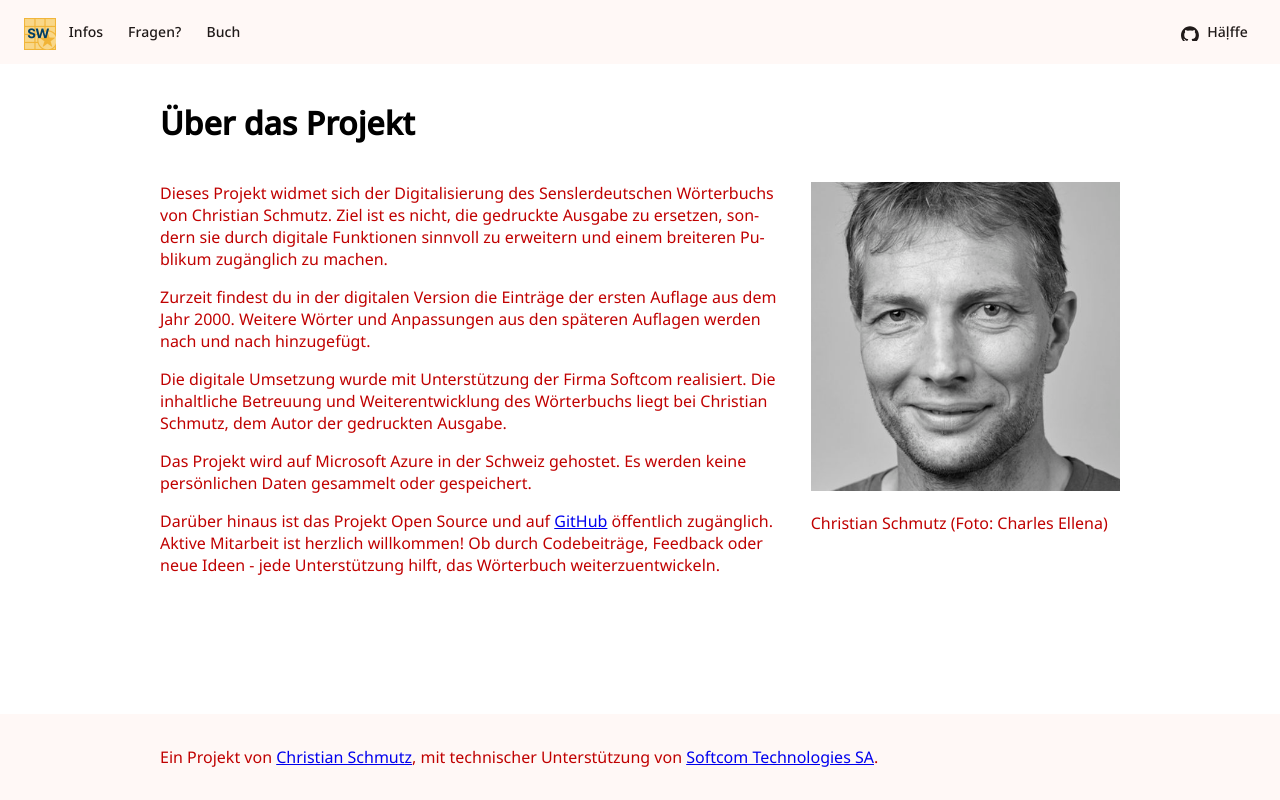
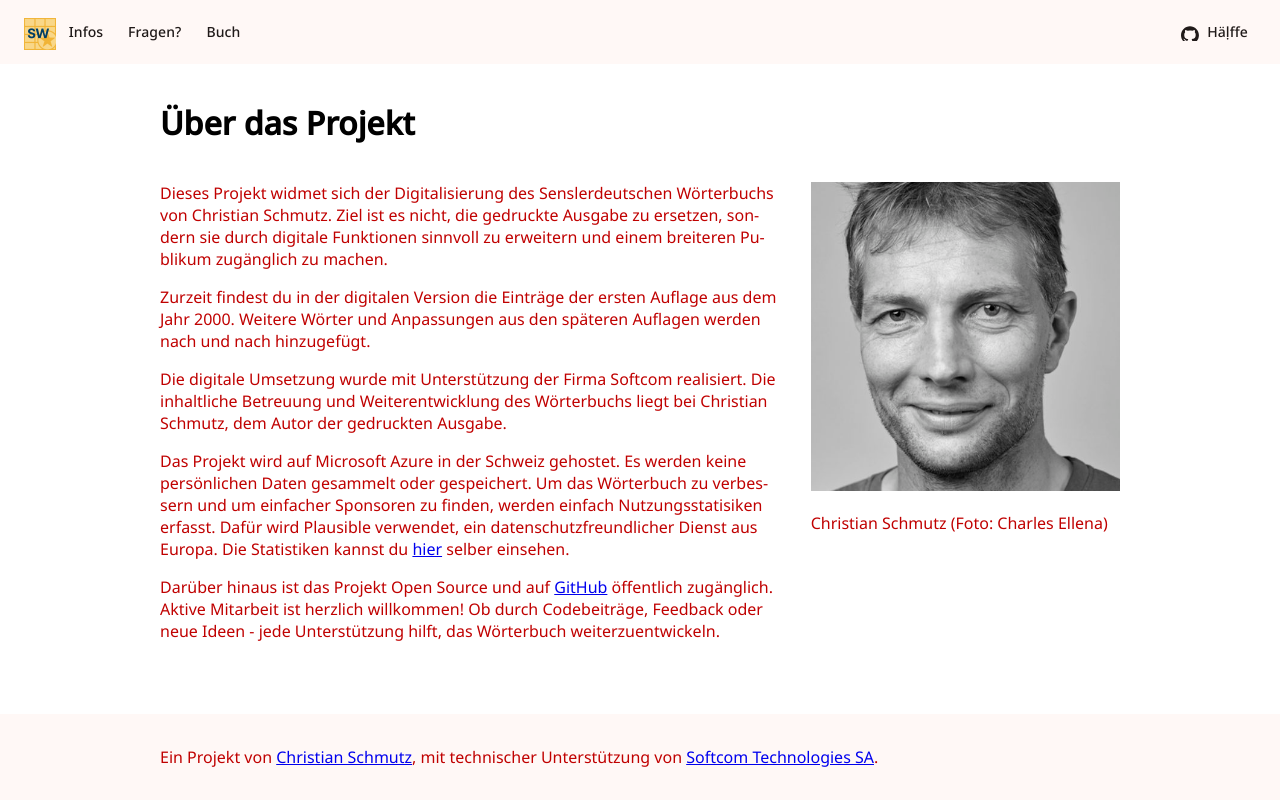
Before and after one commit to Softcom-Technologies-Organization/SenslerdeutschesWoerterbuch, an Angular app in the folder frontend/: page /about in a window 1280 px wide. Built offline with nearby package versions, Linux system fonts and the light colour scheme.

Commit message:
Adding Plausible and a custom event to track the search term

```diff
--- a/frontend/src/app/about/about.component.html
+++ b/frontend/src/app/about/about.component.html
@@ -19,7 +19,12 @@
     </p>
     <p>
       Das Projekt wird auf Microsoft Azure in der Schweiz gehostet. Es werden
-      keine persönlichen Daten gesammelt oder gespeichert.
+      keine persönlichen Daten gesammelt oder gespeichert. Um das Wörterbuch zu
+      verbessern und um einfacher Sponsoren zu finden, werden einfach
+      Nutzungsstatisiken erfasst. Dafür wird Plausible verwendet, ein
+      datenschutzfreundlicher Dienst aus Europa. Die Statistiken kannst du
+      <a href="https://plausible.io/senslerdeutsches-woerterbuch.ch ">hier</a>
+      selber einsehen.
     </p>
     <p>
       Darüber hinaus ist das Projekt Open Source und auf
--- a/frontend/src/app/services/search.service.ts
+++ b/frontend/src/app/services/search.service.ts
@@ -135,6 +135,14 @@ export class SearchService {
             ...hit._source
           } as SearchResult));
         }
+        // Track the search term for analytics
+        if (window.plausible) {
+          window.plausible('Search', {
+            props: {
+              term: query
+            }
+          });
+        }
         return [];
       })
     );
--- /dev/null
+++ b/frontend/src/app/types/plausible.d.ts
@@ -0,0 +1,6 @@
+interface Window {
+    plausible?: (eventName: string, options?: {
+      callback?: VoidFunction;
+      props?: Record<string, string | number | boolean>;
+    }) => void;
+  }
--- a/frontend/src/index.html
+++ b/frontend/src/index.html
@@ -17,6 +17,11 @@
       href="https://fonts.googleapis.com/icon?family=Material+Icons"
       rel="stylesheet"
     />
+    <script
+      defer
+      data-domain="senslerdeutsches-woerterbuch.ch"
+      src="https://plausible.io/js/script.outbound-links.js"
+    ></script>
   </head>
   <body class="mat-typography">
     <app-root></app-root>
```
Also changed, not shown: 1 other file (tests, documents, lock files or other folders).
